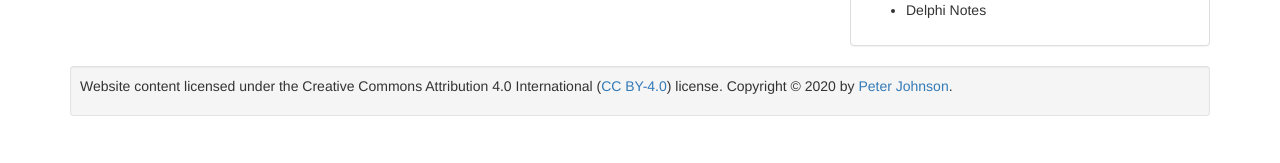
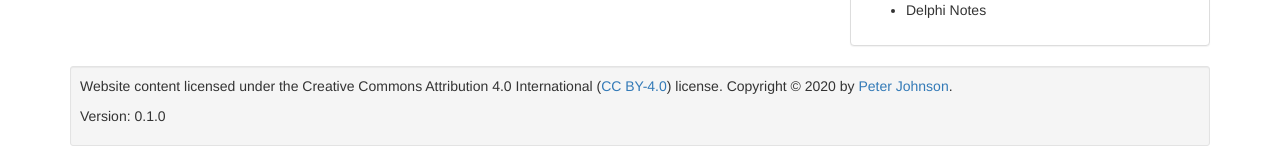
Before and after one commit to delphidabbler/delphidabbler.github.io, a Jekyll site: the page built from index.html, in a window 1280 px wide. Shown: the part 864-1027 px from the top of the page. Built offline with Jekyll 4.4.1, drawn with Linux system fonts in a browser that asks for light colours; nearby versions of some CDN libraries; before the commit the page ends 1000 px from its top, so only the background shows below that.

Commit message:
Include version number in footer
Changed how development site is indicated

```diff
--- a/_includes/footer.html
+++ b/_includes/footer.html
@@ -1,6 +1,6 @@
 <div class="well well-sm">
   <p>Website content licensed under the Creative Commons Attribution 4.0 International (<a href="https://creativecommons.org/licenses/by/4.0/">CC BY-4.0</a>) license. Copyright &copy; {{ 'now' | date: "%Y" }} by <a href="http://en.gravatar.com/delphidabbler">Peter Johnson</a>.</p>
-  {% if jekyll.environment == "development" %}
-  <p><strong>*** Development version ***</strong></p>
-  {% endif %}
+
+  <p>Version: {{ site.data.version }}{% if jekyll.environment == "development" %} [dev]{% endif %}</p>
+
 </div>
```
